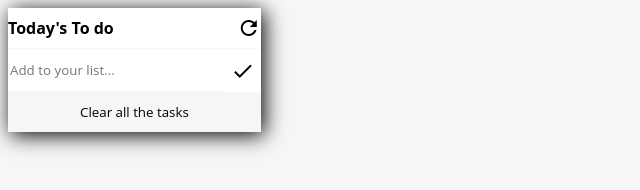
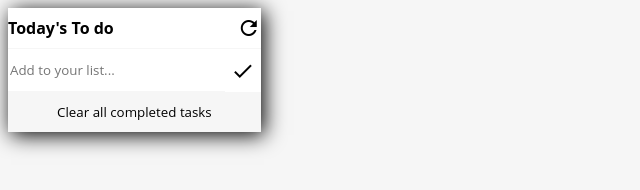
Before and after one commit to KatIsCoding/TodoList, a website built with webpack: page src/index.html in a window 1280 px wide. Shown: the full height of the page, 0-640 px from the left. Built offline with nearby package versions, Linux system fonts and the light colour scheme.

Commit message:
Fixed typo in button for the deletion of the completed tasks

```diff
--- a/src/index.html
+++ b/src/index.html
@@ -19,7 +19,7 @@
         </div>
         <ul id="todo-container">
         </ul>
-        <button type="button" id="wipe-tasks">Clear all the tasks</button>
+        <button type="button" id="wipe-tasks">Clear all completed tasks</button>
     </section>
 </body>
 </html>
```
Also changed, not shown: dist/index.html.
